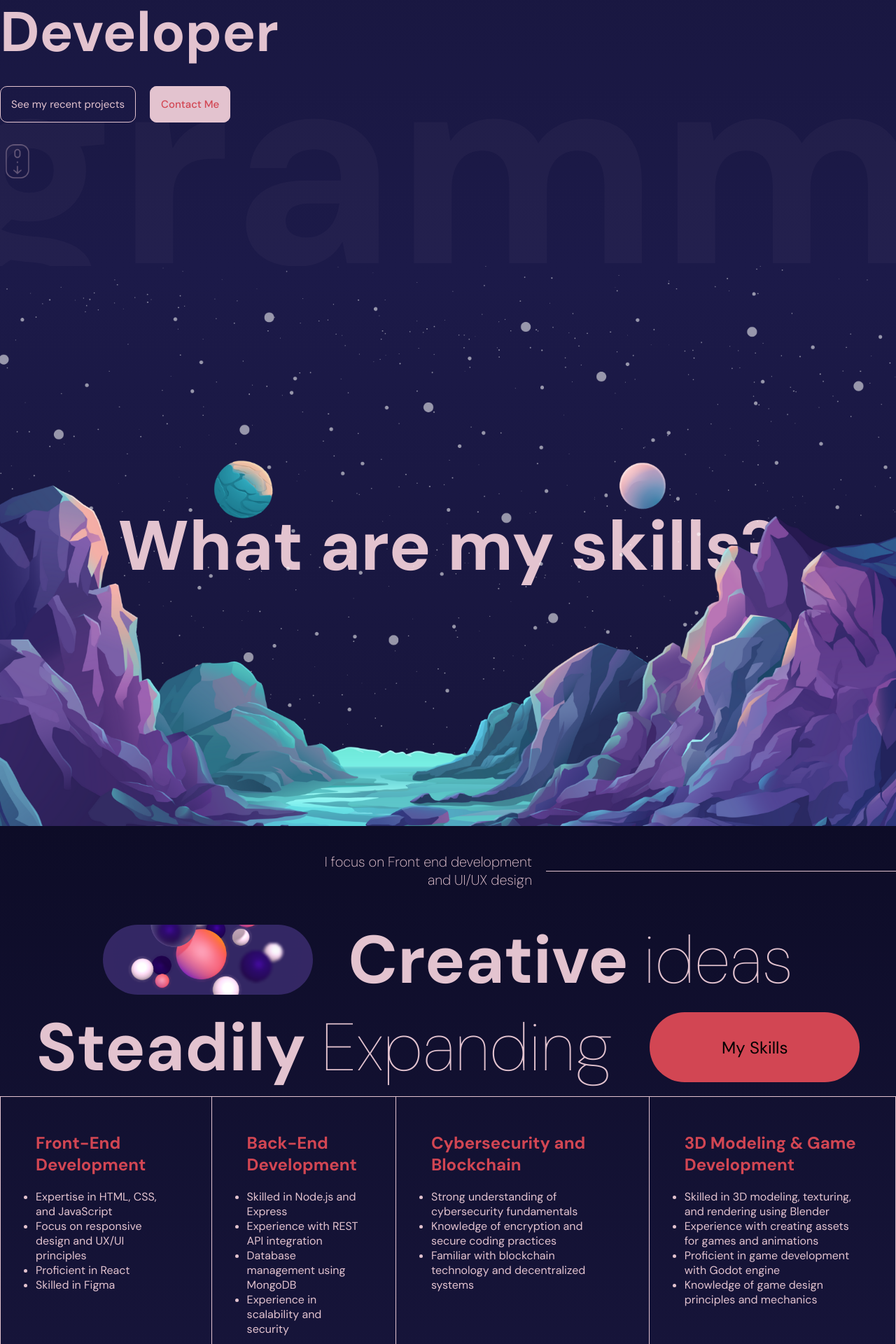
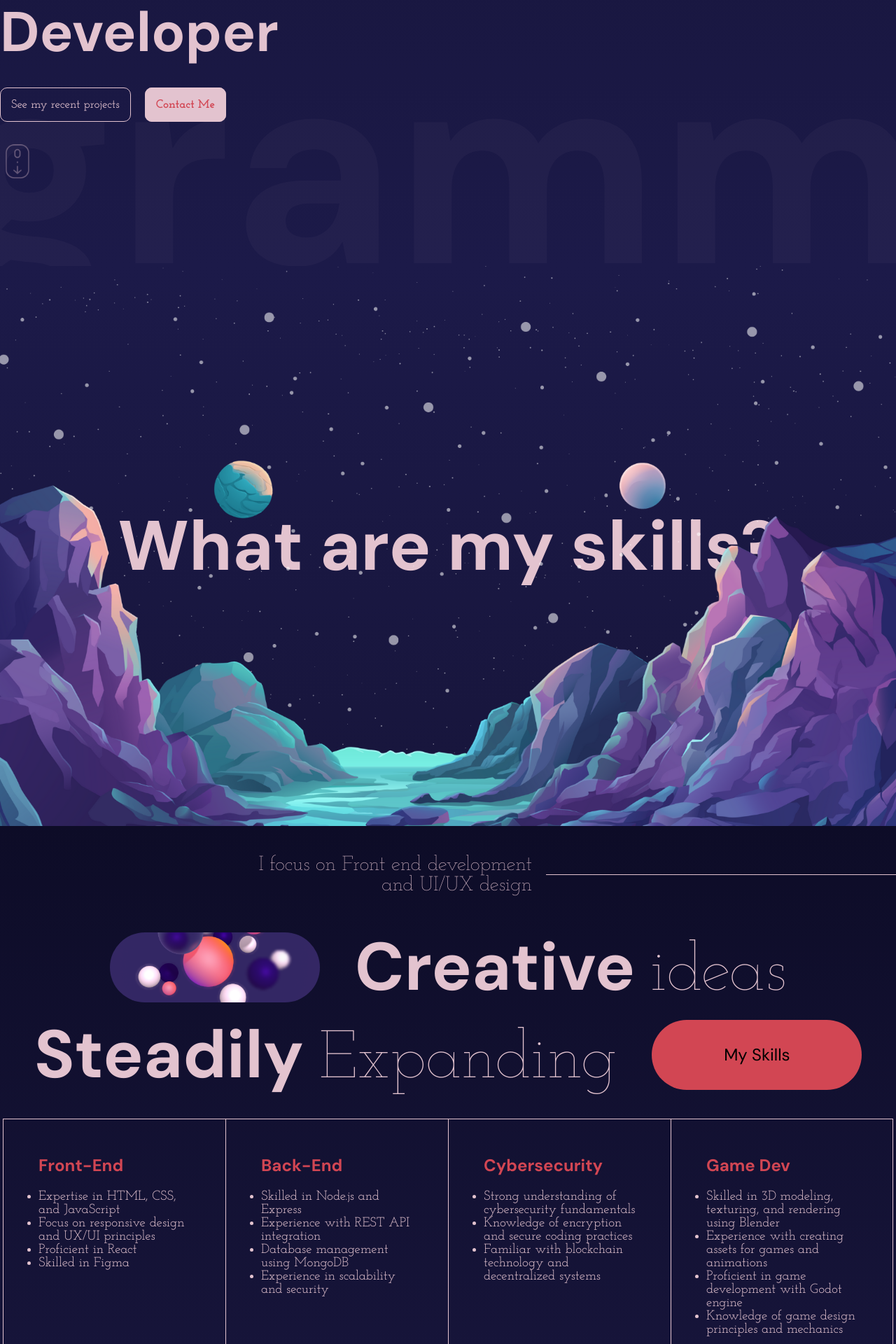
Before and after one commit to CheesyChilly/Animated-Portfolio-Website, a React (Vite) app: page / in a window 1280 px wide. Shown: the part 420-2340 px from the top of the page at 70% size. Built offline with nearby package versions, Linux system fonts and the light colour scheme.

Commit message:
minor changes

```diff
--- a/src/app.scss
+++ b/src/app.scss
@@ -1,4 +1,5 @@
 @import url(./color.scss);
+@import url('https://fonts.googleapis.com/css2?family=Josefin+Slab:ital,wght@0,100..700;1,100..700&display=swap');
 
 html {
 	scroll-snap-type: y mandatory;
--- a/src/color.scss
+++ b/src/color.scss
@@ -1,3 +1,5 @@
+@import url('https://fonts.googleapis.com/css2?family=Josefin+Slab:ital,wght@0,100..700;1,100..700&display=swap');
+
 :root {
 	--bgcolor: #17153b;
 	--secondary: #d24653;
@@ -31,4 +33,6 @@
 	--primarybg: #e3c3cf09;
     --bgcolor-darker: #0d0c27;
     --bgcolor-lighter: #1c1a49;
+
+	--sub-font: "Josefin Slab", serif;
 }
--- a/src/components/contact/contact.scss
+++ b/src/components/contact/contact.scss
@@ -24,7 +24,9 @@
 			flex-direction: column;
 			gap: 20px;
 			span {
-				font-weight: 300;
+				font-weight: 400;
+				font-size: 19px;
+				font-family: var(--sub-font);
 			}
 		}
 	}
--- a/src/components/hero/hero.scss
+++ b/src/components/hero/hero.scss
@@ -38,16 +38,18 @@ html {
 			.buttons {
                 cursor: default;
 				z-index: 9999;
+
 				a {
 					padding: 15px;
-					font-size: 15px;
+					font-size: 17px;
 					border: 1px solid var(--primary);
 					border-radius: 10px;
                     background-color: transparent;
                     color: var(--primary);
                     margin-right: 20px;
+					font-family: var(--sub-font);
                     cursor: pointer;
-                    font-weight: 400;
+                    font-weight: 450;
 
 				}
 
@@ -55,7 +57,7 @@ html {
                     background-color: var(--primary);
                     color: var(--secondary);
                     cursor: pointer;
-					font-weight: 500;
+					font-weight: 700;
                 }
 			}
 
--- a/src/components/navbar/navbar.scss
+++ b/src/components/navbar/navbar.scss
@@ -17,6 +17,7 @@ html {
 		span {
 			font-weight: bold;
 			font-size:x-large;
+			font-family: var(--sub-font);
 		}
 
 		.social {
--- a/src/components/portfolio/portfolio.scss
+++ b/src/components/portfolio/portfolio.scss
@@ -38,6 +38,7 @@
 				height: 50%;
 				img {
 					width: 100%;
+					border-radius: 10px;
 					height: 100%;
 					object-fit: cover;
 				}
@@ -55,7 +56,8 @@
 
 				p {
 					color: var(--primary);
-					font-size: 20px;
+					font-family: var(--sub-font);
+					font-size: 25px;
 				}
 
 				button {
--- a/src/components/skills/Skills.jsx
+++ b/src/components/skills/Skills.jsx
@@ -56,7 +56,7 @@ const Skills = () => {
 								whileHover={{ color: "var(--secondary)" }}>
 								Creative
 							</motion.b>{" "}
-							ideas
+							<span>ideas</span>
 						</h1>
 					</div>
 					<div className="title">
@@ -65,14 +65,14 @@ const Skills = () => {
 								whileHover={{ color: "var(--secondary)" }}>
 								Steadily
 							</motion.b>{" "}
-							Expanding
+							<span>Expanding</span>
 						</h1>
 						<button>My Skills</button>
 					</div>
 				</motion.div>
 				<motion.div className="listContainer" variants={variants}>
 					<div className="box">
-						<h2>Front-End Development</h2>
+						<h2>Front-End</h2>
 						<ul>
 							<li>Expertise in HTML, CSS, and JavaScript</li>
 							<li>
@@ -85,7 +85,7 @@ const Skills = () => {
 						{/* <button>More</button> */}
 					</div>
 					<div className="box">
-						<h2>Back-End Development</h2>
+						<h2>Back-End</h2>
 						<ul>
 							<li>Skilled in Node.js and Express</li>
 							<li>Experience with REST API integration</li>
@@ -95,7 +95,7 @@ const Skills = () => {
 						{/* <button>More</button> */}
 					</div>
 					<div className="box">
-						<h2>Cybersecurity and Blockchain</h2>
+						<h2>Cybersecurity</h2>
 						<ul>
 							<li>
 								Strong understanding of cybersecurity
@@ -113,7 +113,7 @@ const Skills = () => {
 						{/* <button>More</button> */}
 					</div>
 					<div className="box">
-						<h2>3D Modeling & Game Development</h2>
+						<h2>Game Dev</h2>
 						<ul>
 							<li>
 								Skilled in 3D modeling, texturing, and rendering
--- a/src/components/skills/skills.scss
+++ b/src/components/skills/skills.scss
@@ -15,8 +15,9 @@
 		gap: 20px;
 
 		p {
-			font-weight: 200;
-			font-size: 20px;
+			font-weight: 250;
+			font-family: var(--sub-font);
+			font-size: 29px;
 			color: var(--primary);
 			text-align: right;
 		}
@@ -45,6 +46,10 @@
 			h1 {
 				font-size: 96px;
 				font-weight: 100;
+
+				span{
+					font-family: var(--sub-font);
+				}
 			}
 
 			button {
@@ -75,8 +80,13 @@
 			border: 0.5px solid var(--primary);
 			display: flex;
 			flex-direction: column;
+			width: 318px;
 			// justify-content:space-between;
 			transition: 0.3s;
+			li{
+				font-family: var(--sub-font);
+				font-size: 19px;
+			}
 
 
 			button {
```
